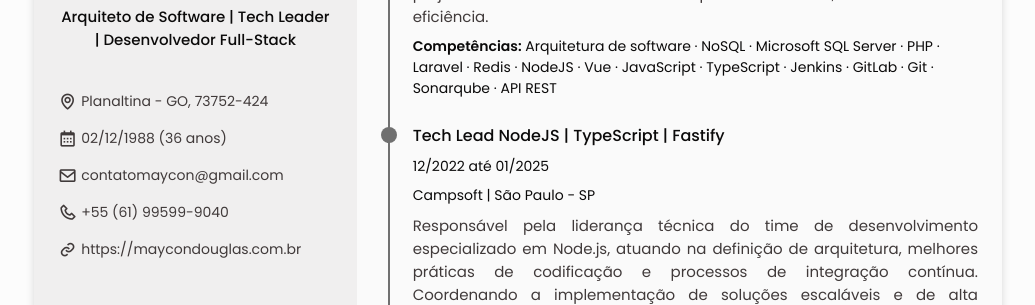
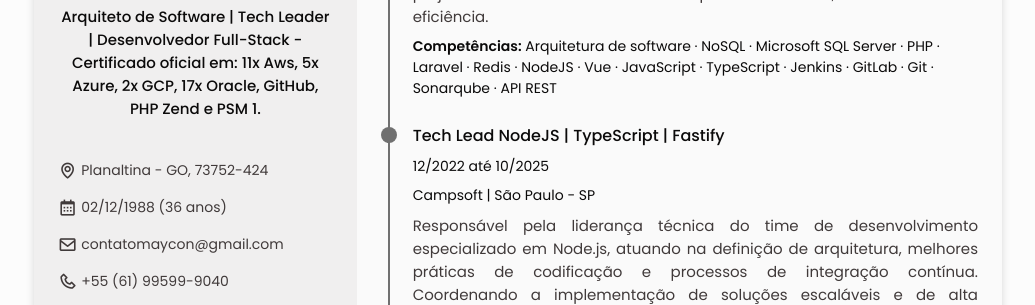
Before and after one commit to contatomaycon/cv-maycon, a website: page index.html in a window 1280 px wide. Shown: the part 281-586 px from the top of the page, without its empty margins (122-1157 px from the left). Drawn offline with nearby package versions, Linux system fonts and the light colour scheme.

Commit message:
Implement code changes to enhance functionality and improve performance

```diff
--- a/index.html
+++ b/index.html
@@ -86,7 +86,7 @@
                 />
 
                 <h1 class="home__title">MAYCON DOUGLAS DE <b>MIRANDA SILVA</b></h1>
-                <h3 class="home__profession">Arquiteto de Software | Tech Leader | Desenvolvedor Full-Stack</h3>
+                <h3 class="home__profession">Arquiteto de Software | Tech Leader | Desenvolvedor Full-Stack - Certificado oficial em: 11x Aws, 5x Azure, 2x GCP, 17x Oracle, GitHub, PHP Zend e PSM 1.</h3>
 
                 <div>
                   <a
@@ -110,9 +110,6 @@
                 </span>
                 <span class="home__information">
                   <i class="bx bx-phone home__icon"></i> +55 (61) 99599-9040
-                </span>
-                <span class="home__information">
-                  <i class="bx bx-link home__icon"></i> <a style="color: var(--text-color);" href="https://maycondouglas.com.br" target="_blank">https://maycondouglas.com.br</a>
                 </span>
               </div>
             </div>
@@ -474,7 +471,7 @@
                 <div class="experience__data bd-grid">
                   <h3 class="experience__title">Tech Lead NodeJS | TypeScript | Fastify</h3>
                   <span class="experience__company">
-                    12/2022 até 01/2025
+                    12/2022 até 10/2025
                   </span>
                   <span class="experience__company">
                     Campsoft | São Paulo - SP
```
Also changed, not shown: 1 other file.
